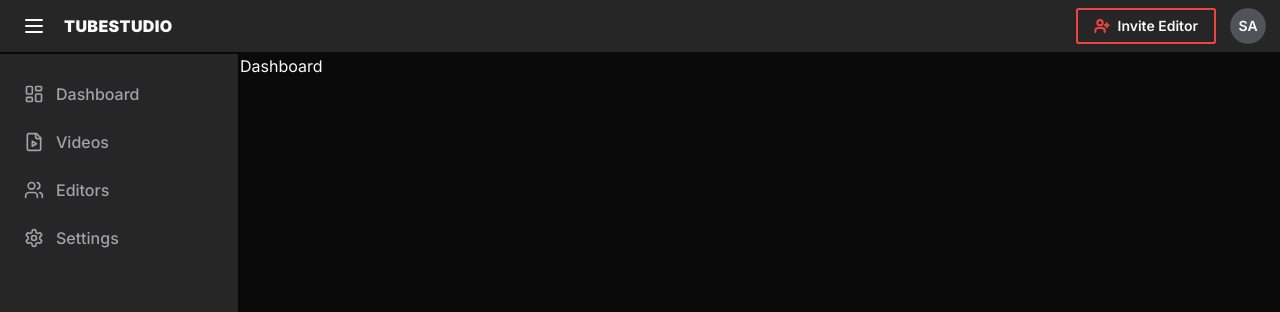
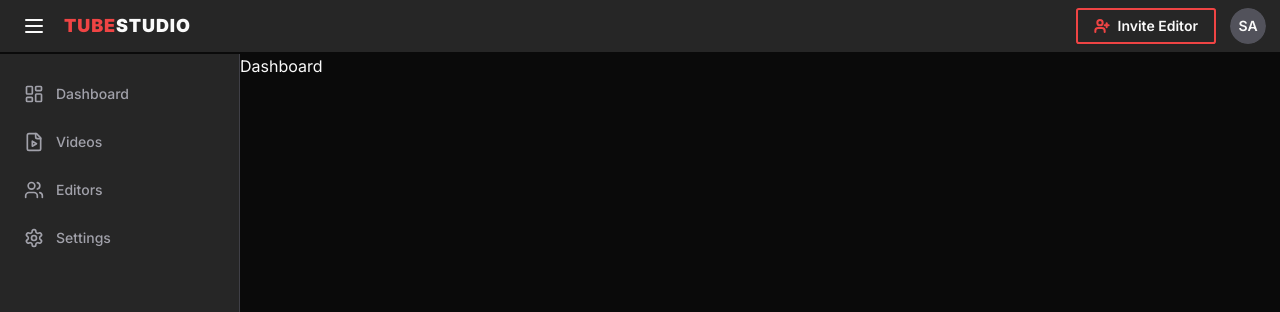
Before and after one commit to shaqeebakhtar/tubestudio, a Next.js app: page /channel/1 in a window 1280 px wide. Shown: the top 312 px of the page. Built offline with nearby package versions, Linux system fonts and the light colour scheme.

Commit message:
fix styling

```diff
--- a/src/app/channel/_components/navbar/navbar.tsx
+++ b/src/app/channel/_components/navbar/navbar.tsx
@@ -7,8 +7,8 @@
     <nav className="flex items-center justify-between bg-secondary py-2 px-4 w-full border-b-2 border-background">
       <div className="flex items-center space-x-3">
         <SidebarToggle />
-        <p className="hidden md:block font-black uppercase tracking-wide">
-          TubeStudio
+        <p className="hidden md:block font-black uppercase tracking-wider text-lg">
+          <span className="text-primary">Tube</span>Studio
         </p>
       </div>
       <div className="flex items-center  space-x-4">
--- a/src/app/channel/_components/sidebar/navigation.tsx
+++ b/src/app/channel/_components/sidebar/navigation.tsx
@@ -12,7 +12,7 @@
   const channelId = 'test';
 
   const baseClass =
-    'h-12 flex items-center space-x-3 w-full hover:bg-zinc-900 px-6 py-3 text-zinc-400 font-medium';
+    'h-12 flex items-center space-x-3 w-full hover:bg-zinc-900 px-6 py-3 text-sm text-zinc-400 font-medium';
 
   return (
     <nav className="flex flex-col items-center">
--- a/src/app/channel/_components/sidebar/wrapper.tsx
+++ b/src/app/channel/_components/sidebar/wrapper.tsx
@@ -9,7 +9,7 @@
   return (
     <aside
       className={cn(
-        'fixed left-0 z-50 h-full w-60 border-r-2 border-zinc-950 bg-secondary pt-4',
+        'fixed left-0 z-50 h-full w-60 border-r border-zinc-700 bg-secondary pt-4',
         collapsed && 'w-[72px]'
       )}
     >
```
